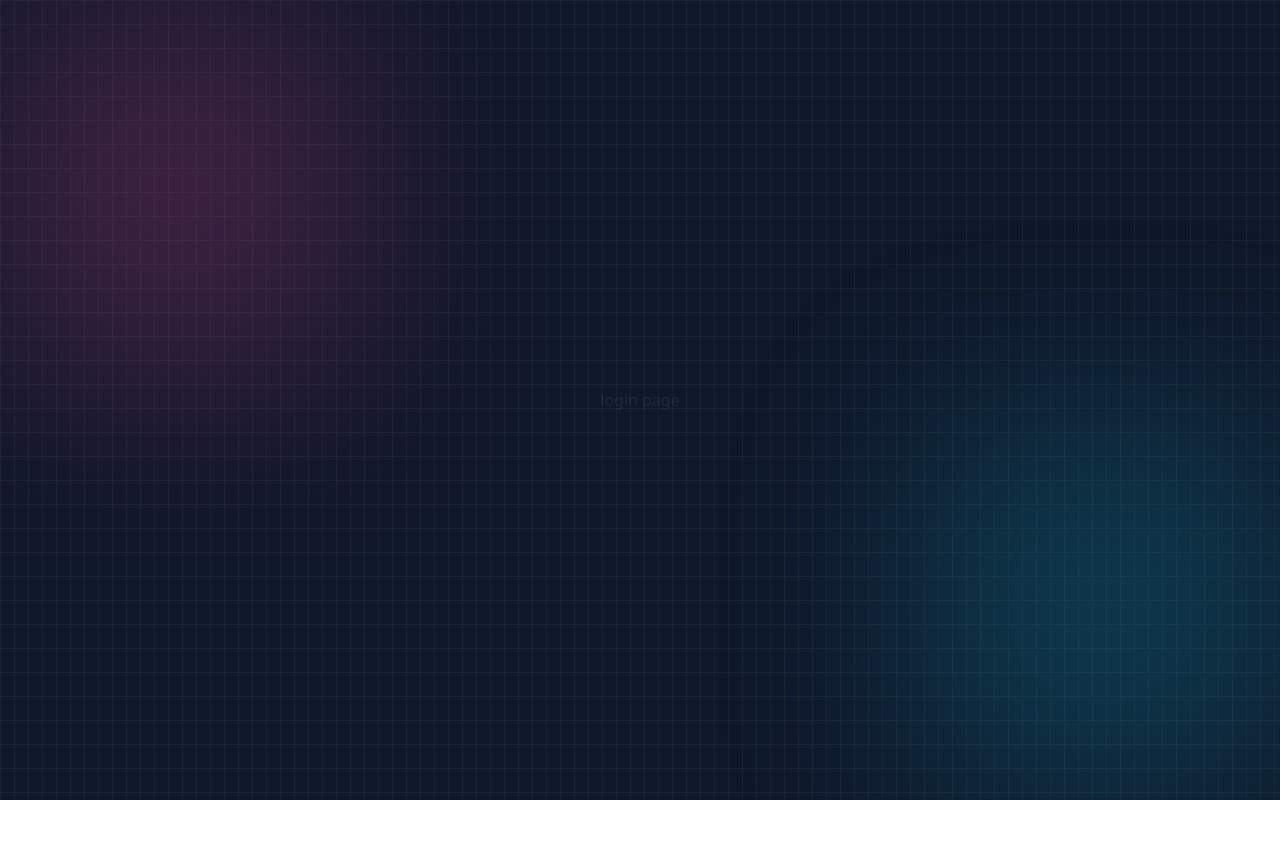
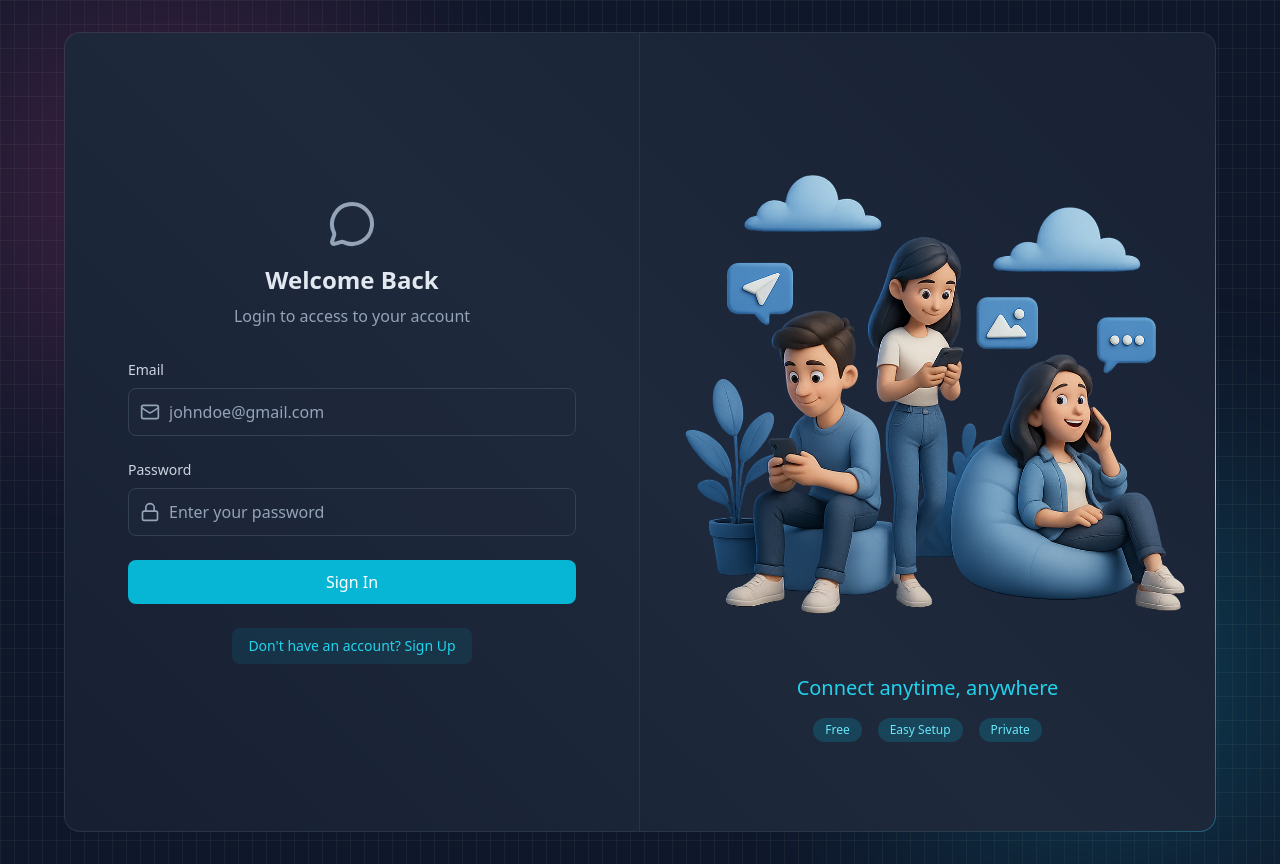
Before and after one commit to Pugalenthi-Parasuraman/chat-you, a React (Vite) app in the folder frontend/: page /login in a window 1280 px wide. Before the commit the page ends 800 px from the top, so only its background shows below. Built offline with nearby package versions, Linux system fonts and the light colour scheme; no server answers.

Commit message:
login & logout implemented

```diff
--- a/frontend/src/pages/ChatPage.jsx
+++ b/frontend/src/pages/ChatPage.jsx
@@ -1,4 +1,12 @@
+import { useAuthStore } from "../store/useAuthStore";
+
 function ChatPage() {
-  return <div>ChatPage</div>;
+  const { logout } = useAuthStore();
+  return (
+    <div className="z-10">
+      ChatPage
+      <button onClick={logout}>logout</button>
+    </div>
+  );
 }
 export default ChatPage;
--- a/frontend/src/pages/LoginPage.jsx
+++ b/frontend/src/pages/LoginPage.jsx
@@ -1,4 +1,108 @@
+import { useState } from "react";
+import { useAuthStore } from "../store/useAuthStore";
+import BorderAnimatedContainer from "../components/BorderAnimatedContainer";
+import { MessageCircleIcon, MailIcon, LoaderIcon, LockIcon } from "lucide-react";
+import { Link } from "react-router";
+
 function LoginPage() {
-  return <div>login page</div>;
+  const [formData, setFormData] = useState({ email: "", password: "" });
+  const { login, isLogginIn } = useAuthStore();
+
+  const handleSubmit = (e) => {
+    e.preventDefault();
+    login(formData);
+  };
+
+  return (
+    <div className="w-full flex items-center justify-center p-4 bg-slate-900">
+      <div className="relative w-full max-w-6xl md:h-[800px] h-[650px]">
+        <BorderAnimatedContainer>
+          <div className="w-full flex flex-col md:flex-row">
+            {/* FORM CLOUMN - LEFT SIDE */}
+            <div className="md:w-1/2 p-8 flex items-center justify-center md:border-r border-slate-600/30">
+              <div className="w-full max-w-md">
+                {/* HEADING TEXT */}
+                <div className="text-center mb-8">
+                  <MessageCircleIcon className="w-12 h-12 mx-auto text-slate-400 mb-4" />
+                  <h2 className="text-2xl font-bold text-slate-200 mb-2">Welcome Back</h2>
+                  <p className="text-slate-400">Login to access to your account</p>
+                </div>
+
+                {/* FORM */}
+                <form onSubmit={handleSubmit} className="space-y-6">
+                  {/* EMAIL INPUT */}
+                  <div>
+                    <label className="auth-input-label">Email</label>
+                    <div className="relative">
+                      <MailIcon className="auth-input-icon" />
+
+                      <input
+                        type="email"
+                        value={formData.email}
+                        onChange={(e) => setFormData({ ...formData, email: e.target.value })}
+                        className="input"
+                        placeholder="johndoe@gmail.com"
+                      />
+                    </div>
+                  </div>
+
+                  {/* PASSWORD INPUT */}
+                  <div>
+                    <label className="auth-input-label">Password</label>
+                    <div className="relative">
+                      <LockIcon className="auth-input-icon" />
+
+                      <input
+                        type="password"
+                        value={formData.password}
+                        onChange={(e) => setFormData({ ...formData, password: e.target.value })}
+                        className="input"
+                        placeholder="Enter your password"
+                      />
+                    </div>
+                  </div>
+
+                  {/* SUBMIT BUTTON */}
+                  <button className="auth-btn" type="submit" disabled={isLogginIn}>
+                    {isLogginIn ? (
+                      <LoaderIcon className="w-full h-5 animate-spin text-center" />
+                    ) : (
+                      "Sign In"
+                    )}
+                  </button>
+                </form>
+
+                <div className="mt-6 text-center">
+                  <Link to="/signup" className="auth-link">
+                    Don't have an account? Sign Up
+                  </Link>
+                </div>
+              </div>
+            </div>
+
+            {/* FORM ILLUSTRATION - RIGHT SIDE */}
+            <div className="hidden md:w-1/2 md:flex items-center justify-center p-6 bg-gradient-to-bl from-slate-800/20 to-transparent">
+              <div>
+                <img
+                  src="/login.png"
+                  alt="People using mobile devices"
+                  className="w-full h-auto object-contain"
+                />
+                <div className="mt-6 text-center">
+                  <h3 className="text-xl font-medium text-cyan-400">Connect anytime, anywhere</h3>
+
+                  <div className="mt-4 flex justify-center gap-4">
+                    <span className="auth-badge">Free</span>
+                    <span className="auth-badge">Easy Setup</span>
+                    <span className="auth-badge">Private</span>
+                  </div>
+                </div>
+              </div>
+            </div>
+          </div>
+        </BorderAnimatedContainer>
+      </div>
+    </div>
+  );
 }
 export default LoginPage;
--- a/frontend/src/pages/SignUpPage.jsx
+++ b/frontend/src/pages/SignUpPage.jsx
@@ -66,7 +66,7 @@
                   <div>
                     <label className="auth-input-label">Password</label>
                     <div className="relative">
-                      <MailIcon className="auth-input-icon" />
+                      <LockIcon className="auth-input-icon" />
 
                       <input
                         type="password"
--- a/frontend/src/store/useAuthStore.js
+++ b/frontend/src/store/useAuthStore.js
@@ -6,6 +6,7 @@
   authUser: null,
   isCheckingAuth: true,
   isSigningUp: false,
+  isLoggingIn: false,
 
   checkAuth: async () => {
     try {
@@ -32,4 +33,29 @@
       set({ isSigningUp: false });
     }
   },
+
+  login: async (data) => {
+    set({ isLoggingIn: true });
+    try {
+      const res = await axiosInstance.post("/auth/login", data);
+      set({ authUser: res.data });
+
+      toast.success("Logged in successfully");
+    } catch (error) {
+      toast.error(error.response.data.message);
+    } finally {
+      set({ isLoggingIn: false });
+    }
+  },
+
+  logout: async () => {
+    try {
+      await axiosInstance.post("/auth/logout");
+      set({ authUser: null });
+      toast.success("Logged out successfully");
+    } catch (error) {
+      toast.error("Error logging out");
+      console.log("Logout error:", error);
+    }
+  },
 }));
```
